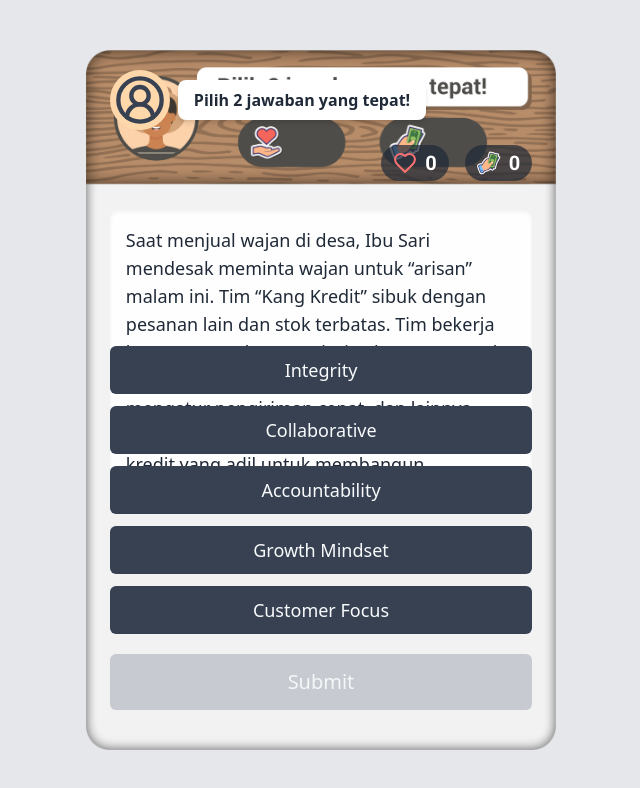
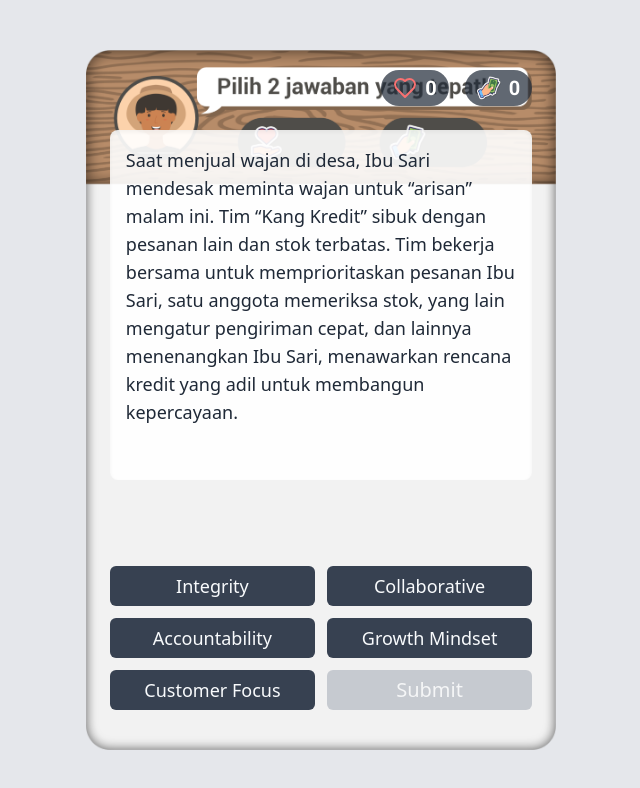
Before and after one commit to brendansatria/corevalue, a React (Vite) app: page /case-study in a window 1280 px wide. Shown: the top 788 px of the page, without its empty margins (319-959 px from the left). Built offline with nearby package versions, Linux system fonts and the light colour scheme.

Commit message:
[dyad] Updated the case study page layout - wrote 1 file(s)

```diff
--- a/src/pages/CaseStudy.tsx
+++ b/src/pages/CaseStudy.tsx
@@ -4,7 +4,7 @@ import { Button } from '@/components/ui/button';
 import { useGame } from '@/context/GameContext';
 import { caseStudies, CoreValue } from '@/data/caseStudyData';
 import { CaseStudyResultDialog } from '@/components/game/CaseStudyResultDialog';
-import { CircleUserRound, Heart } from 'lucide-react';
+import { Heart } from 'lucide-react';
 import { cn } from '@/lib/utils';
 
 const CaseStudy = () => {
@@ -90,16 +90,8 @@ const CaseStudy = () => {
           backgroundImage: `url('/assets/game/background_phase_2.png')`,
         }}
       >
-        {/* Header */}
-        <div className="absolute top-[20px] left-0 right-0 px-6 flex items-center justify-between">
-            <div className="flex items-center gap-2">
-                <CircleUserRound size={60} className="text-gray-700 bg-orange-200 rounded-full p-1" />
-                <div className="bg-white rounded-lg px-4 py-2 shadow-md">
-                    <p className="font-bold text-gray-800">Pilih 2 jawaban yang tepat!</p>
-                </div>
-            </div>
-        </div>
-        <div className="absolute top-[95px] left-0 right-0 px-6 flex items-center justify-end gap-4">
+        {/* Score Display */}
+        <div className="absolute top-[20px] left-0 right-0 px-6 flex items-center justify-end gap-4">
             {/* CP Score */}
             <div className="flex items-center gap-2 bg-gray-800 bg-opacity-70 rounded-full px-3 py-1">
                 <Heart size={24} className="text-red-400" />
@@ -113,18 +105,18 @@ const CaseStudy = () => {
         </div>
 
         {/* Narrative Box */}
-        <div className="absolute top-[160px] left-6 right-6 h-[300px] bg-white bg-opacity-90 rounded-lg p-4 overflow-y-auto shadow-inner">
+        <div className="absolute top-[80px] left-6 right-6 h-[350px] bg-white bg-opacity-90 rounded-lg p-4 overflow-y-auto shadow-inner">
             <p className="text-gray-800 text-lg whitespace-pre-wrap">{narrative}</p>
         </div>
 
         {/* Answer Options */}
-        <div className="absolute bottom-[40px] left-6 right-6 flex flex-col gap-3">
+        <div className="absolute bottom-[40px] left-6 right-6 grid grid-cols-2 gap-3">
             {currentCase.options.map((option) => (
                 <Button
                     key={option}
                     onClick={() => handleSelectAnswer(option)}
                     className={cn(
-                        "w-full text-lg py-6 transition-all duration-200",
+                        "w-full text-lg py-5 transition-all duration-200",
                         selectedAnswers.includes(option) ? 'bg-blue-600 hover:bg-blue-700' : 'bg-gray-700 hover:bg-gray-800'
                     )}
                 >
@@ -134,7 +126,7 @@ const CaseStudy = () => {
             <Button
                 onClick={handleSubmit}
                 disabled={selectedAnswers.length === 0}
-                className="w-full text-xl py-7 mt-2 bg-green-600 hover:bg-green-700 disabled:bg-gray-400"
+                className="w-full text-xl py-5 bg-green-600 hover:bg-green-700 disabled:bg-gray-400"
             >
                 Submit
             </Button>
```
